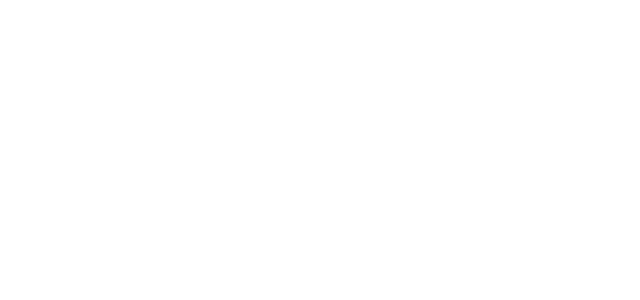
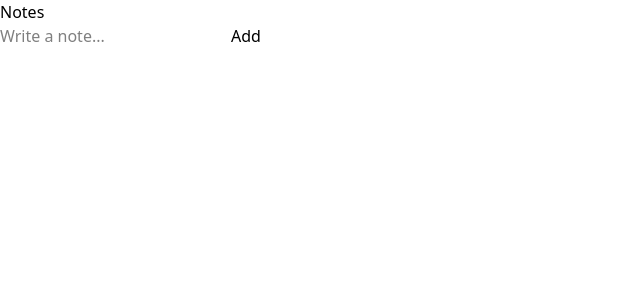
Before and after one commit to ParmeetBhamrah/react-notes-app, a React (Vite) app: page / in a window 1280 px wide. Shown: the top 300 px of the page, without its empty margins (0-640 px from the left). Built offline with nearby package versions, Linux system fonts and the light colour scheme.

Commit message:
feat: implement note-taking functionality with input and display

```diff
--- a/src/App.jsx
+++ b/src/App.jsx
@@ -1,7 +1,36 @@
+import { useState } from "react"
+
 function App() {
+  const [notes, setNotes] = useState([])
+  const [input, setInput] = useState("")
+
+  const addNote = () => {
+    if (input.trim() === "") return
+    setNotes([...notes, input])
+    setInput("")
+  }
 
   return (
     <div>
+      <h1>Notes</h1>
+
+      <input
+        value={input}
+        placeholder="Write a note..."
+        onChange= {(e) =>  {setInput(e.target.value)}}
+      />
+
+      <button
+        onClick={addNote}
+      >
+        Add
+      </button>
+
+      <ul>
+        {notes.map((note, index) => (
+          <li key={index}>{note}</li>
+        ))}
+      </ul>
     </div>
   )
 }
```
